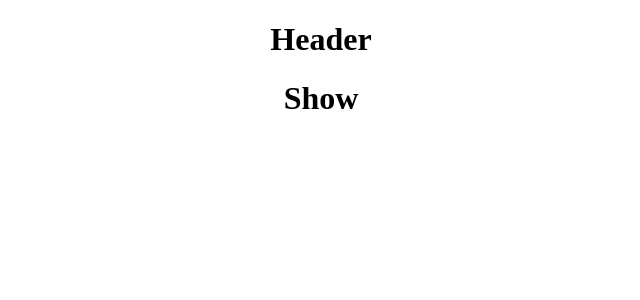
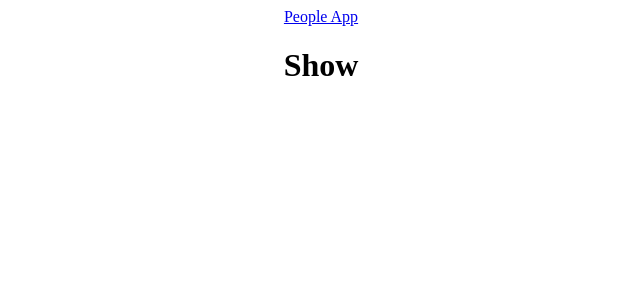
Before and after one commit to vonbell/people-frontend, a React (Create React App) app: page /people/1 in a window 1280 px wide. Shown: the top 300 px of the page, without its empty margins (319-959 px from the left). Built offline with nearby package versions, Linux system fonts and the light colour scheme.

Commit message:
updated header.js

```diff
--- a/src/components/Header.js
+++ b/src/components/Header.js
@@ -1,5 +1,13 @@
-function Header(props){
-    return <h1>Header</h1>;
-  }
+import { Link } from "react-router-dom";
 
-  export default Header;
+function Header(props) {
+  return (
+    <nav className="nav">
+      <Link to="/">
+        <div>People App</div>
+      </Link>
+    </nav>
+  );
+}
+
+export default Header;
```
